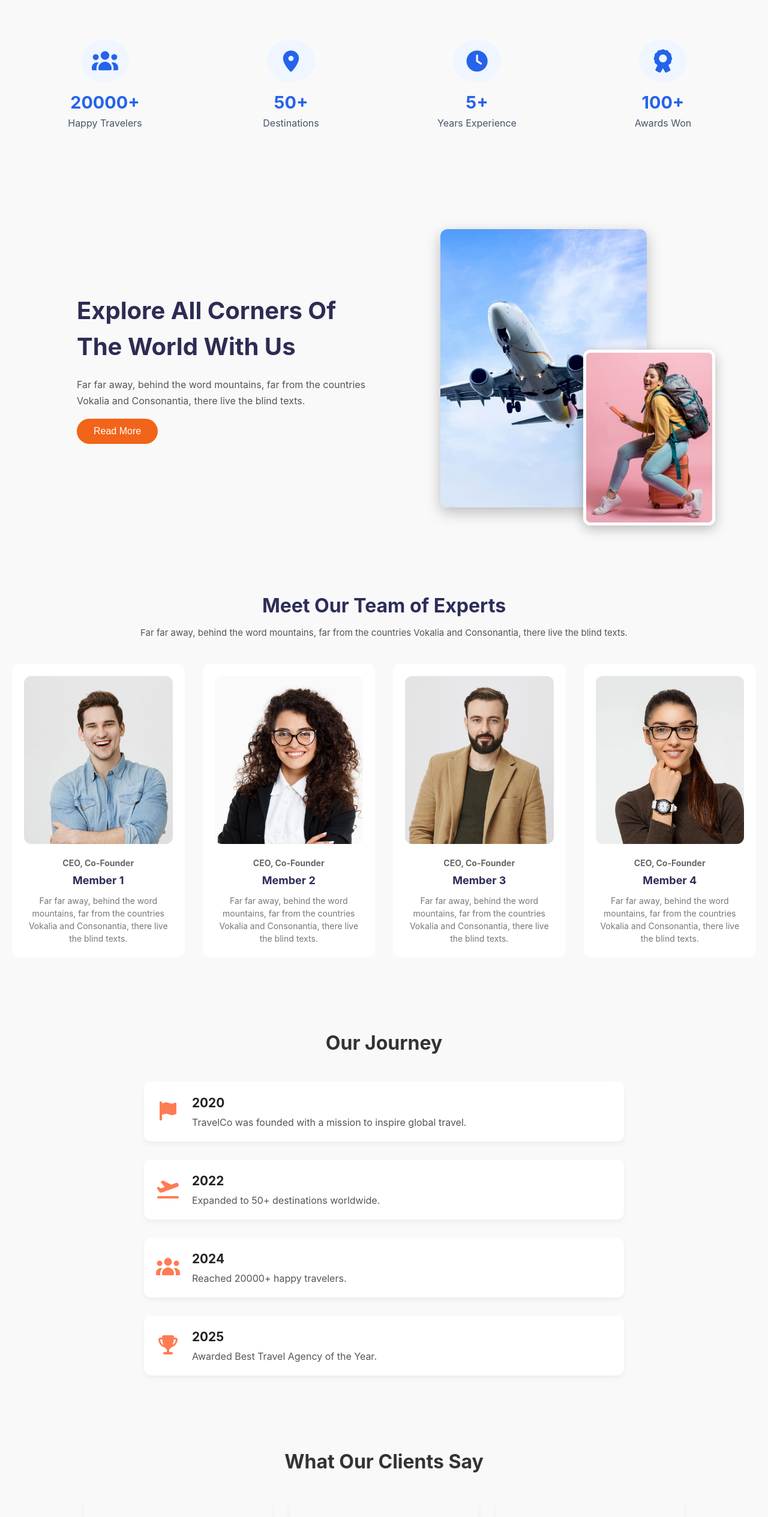
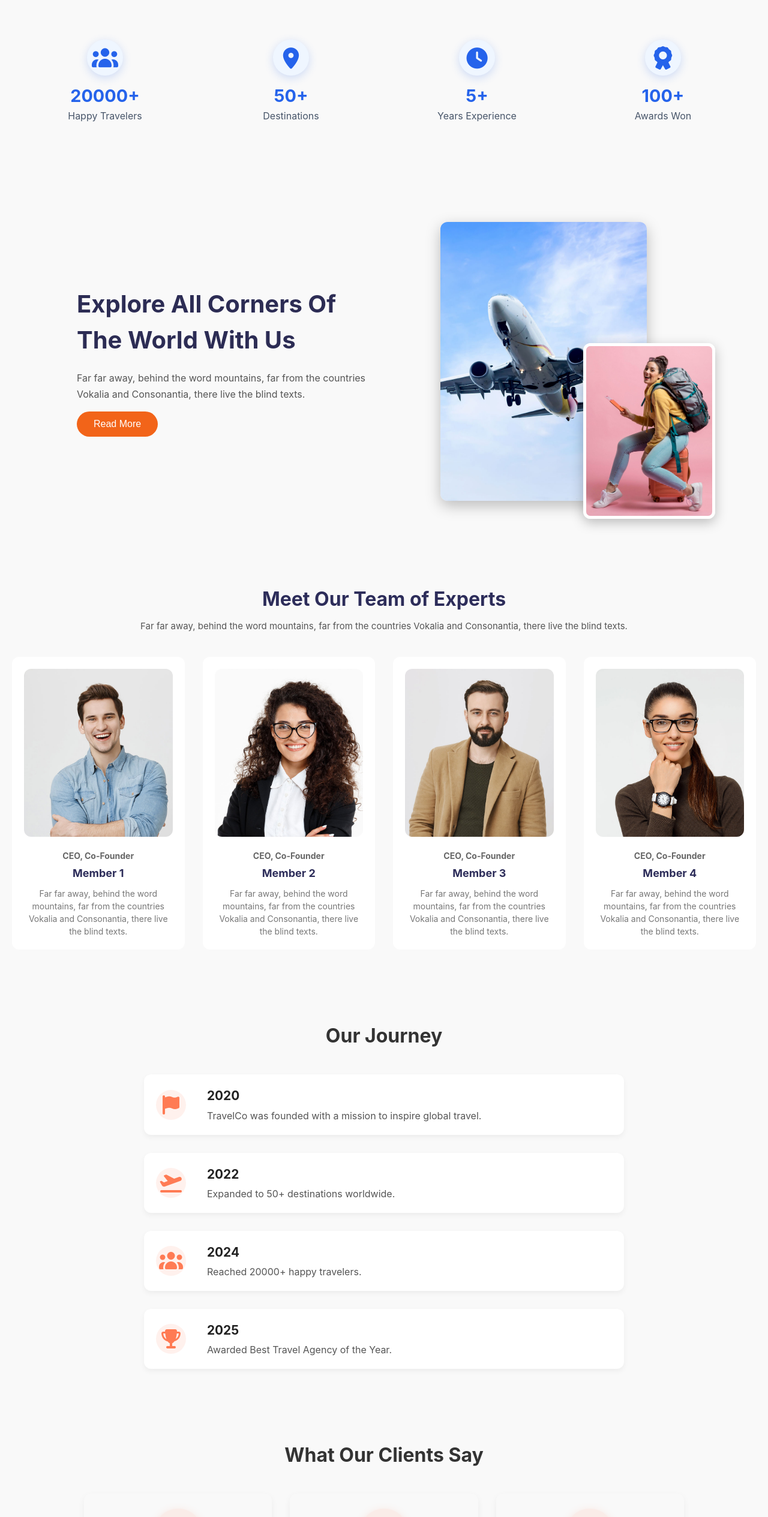
Before and after one commit to Pavangupta05/Travel-Destination, a React (Vite) app in the folder travel-destination/: page /about in a window 1280 px wide. Shown: the part 985-3514 px from the top of the page at 60% size. Built offline with nearby package versions, Linux system fonts and the light colour scheme.

Commit message:
Add files via upload

```diff
--- a/travel-destination/src/About/About.css
+++ b/travel-destination/src/About/About.css
@@ -238,6 +238,16 @@
   display: inline-flex;
   align-items: center;
   justify-content: center;
+  width: 60px;
+  height: 60px;
+  box-shadow: 0 4px 15px rgba(37, 99, 235, 0.2);
+}
+
+.stat-icon i {
+  font-size: 2.2rem;
+  line-height: 1;
+  width: auto;
+  height: auto;
 }
 
 .stat-number {
@@ -363,6 +373,21 @@
   font-size: 2rem;
   color: #ff7b54; /* theme highlight */
   flex-shrink: 0;
+  width: 50px;
+  height: 50px;
+  display: flex;
+  align-items: center;
+  justify-content: center;
+  background: rgba(255, 123, 84, 0.1);
+  border-radius: 50%;
+  margin-right: 15px;
+}
+
+.timeline-icon i {
+  font-size: 2rem;
+  line-height: 1;
+  width: auto;
+  height: auto;
 }
 
 .timeline-content h3 {
@@ -413,6 +438,22 @@
   font-size: 3rem;
   color: #ff7b54;
   margin-bottom: 15px;
+  width: 80px;
+  height: 80px;
+  display: flex;
+  align-items: center;
+  justify-content: center;
+  background: rgba(255, 123, 84, 0.1);
+  border-radius: 50%;
+  margin: 0 auto 15px;
+  box-shadow: 0 4px 15px rgba(255, 123, 84, 0.2);
+}
+
+.testimonial-icon i {
+  font-size: 3rem;
+  line-height: 1;
+  width: auto;
+  height: auto;
 }
 
 .testimonial-review {
```
Also changed, not shown: travel-destination/src/About/About.jsx (line endings or trailing spaces).
